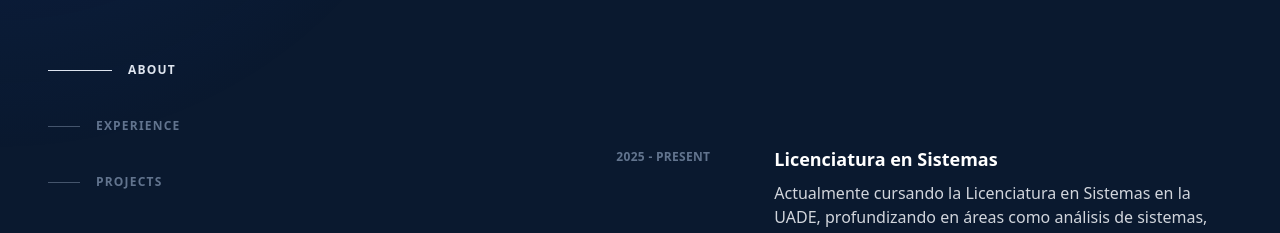
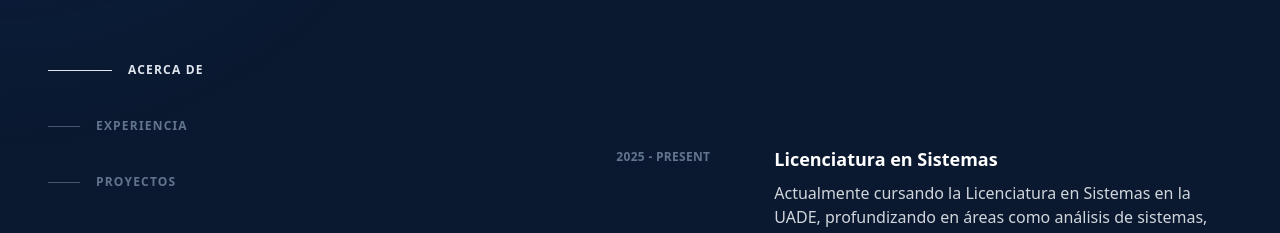
Before and after one commit to yunb12345/portfolio, a React (Vite) app: page / in a window 1280 px wide. Shown: the part 327-560 px from the top of the page. Built offline with nearby package versions, Linux system fonts and the light colour scheme.

Commit message:
cambio de idioma del sidebar para que quede todo en español

```diff
--- a/src/assets/components/Sidebar.jsx
+++ b/src/assets/components/Sidebar.jsx
@@ -4,9 +4,9 @@ import { AiFillGithub } from "react-icons/ai";
 
 export default function Sidebar({ setSection, section }) {
   const links = [
-    { id: "about", label: "About" },
-    { id: "experience", label: "Experience" },
-    { id: "projects", label: "Projects" },
+    { id: "about", label: "Acerca de" },
+    { id: "experience", label: "Experiencia" },
+    { id: "projects", label: "Proyectos" },
   ];
 
   return (
```
